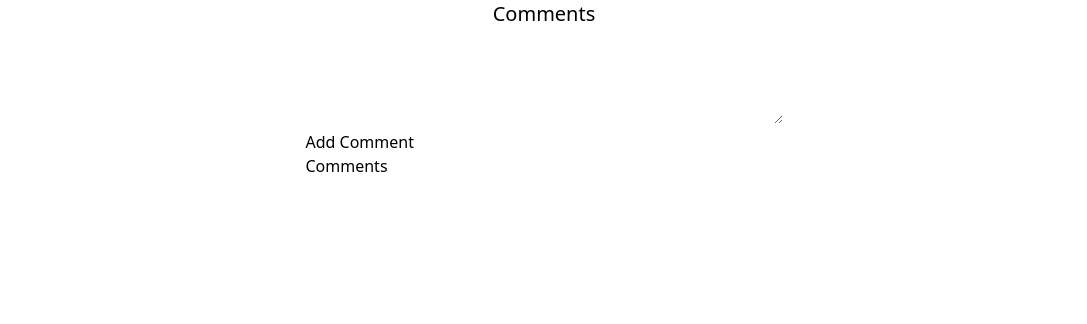
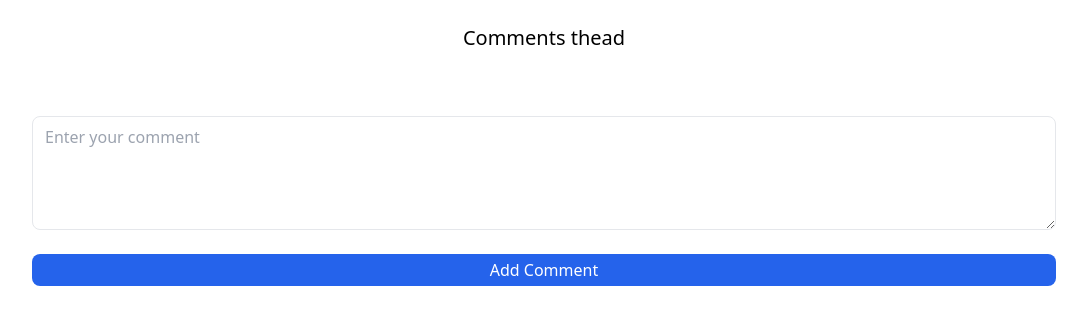
Before and after one commit to sjdonado/comments-thread-idb, a React (Vite) app: page / in a window 1280 px wide. Shown: the top 324 px of the page, without its empty margins (96-1183 px from the left). Built offline with nearby package versions, Linux system fonts and the light colour scheme.

Commit message:
feat: load comments

```diff
--- a/src/App.tsx
+++ b/src/App.tsx
@@ -2,8 +2,8 @@ import CommentsThread from './components/CommentsThread/CommentsThread';
 
 export default function App() {
   return (
-    <div className="flex flex-col justify-center items-center">
-      <h1 className="text-xl">Comments</h1>
+    <div className="flex flex-col mx-auto max-w-screen-lg gap-6">
+      <h1 className="text-xl text-center mt-6">Comments thead</h1>
       <CommentsThread />
     </div>
   );
--- a/src/components/CommentsThread/CommentsThread.tsx
+++ b/src/components/CommentsThread/CommentsThread.tsx
@@ -1,5 +1,4 @@
-import React, { useState } from 'react';
-
+import React, { useState, useEffect } from 'react';
 import type { Comment } from './store';
 import Store from './store';
 
@@ -7,11 +6,23 @@ const CommentsThread: React.FC = () => {
   const [comments, setComments] = useState<Comment[]>([]);
   const [text, setText] = useState('');
 
+  useEffect(() => {
+    const loadComments = async () => {
+      try {
+        const loadedComments = await Store.getAllComments();
+        setComments(loadedComments);
+      } catch (error) {
+        console.error('Failed to load comments:', error);
+      }
+    };
+
+    loadComments();
+  }, []);
+
   const handleAddComment = async () => {
     try {
-      const newComment = await Store.insert(text);
+      const newComment = await Store.addComment(text);
       setComments([newComment, ...comments]);
-
       setText('');
     } catch (e) {
       alert((e as Error).message);
@@ -19,14 +30,22 @@ const CommentsThread: React.FC = () => {
   };
 
   return (
-    <div>
-      <textarea value={text} onChange={e => setText(e.target.value)} rows={4} cols={50} />
-      <br />
-      <button onClick={handleAddComment}>Add Comment</button>
-      <h3>Comments</h3>
-      <ul>
+    <div className="flex flex-col mt-10 gap-4">
+      <textarea
+        value={text}
+        onChange={e => setText(e.target.value)}
+        rows={4}
+        className="w-full px-3 py-2 text-gray-700 border rounded-lg focus:outline-none"
+        placeholder="Enter your comment"
+      />
+      <button onClick={handleAddComment} className="mt-2 bg-blue-600 text-white py-1 px-4 rounded-lg">
+        Add Comment
+      </button>
+      <ul className="space-y-4">
         {comments.map(comment => (
-          <li key={comment.id}>{comment.text}</li>
+          <li key={comment.id} className="border-b pb-2">
+            {comment.text}
+          </li>
         ))}
       </ul>
     </div>
--- a/src/components/CommentsThread/store.ts
+++ b/src/components/CommentsThread/store.ts
@@ -34,7 +34,7 @@ function openDatabase(): Promise<IDBDatabase> {
   });
 }
 
-async function insert(text: Comment['text']): Promise<Comment> {
+async function addComment(text: Comment['text']): Promise<Comment> {
   const db = await openDatabase();
 
   return new Promise((resolve, reject) => {
@@ -62,7 +62,29 @@ async function insert(text: Comment['text']): Promise<Comment> {
   });
 }
 
+async function getAllComments(): Promise<Comment[]> {
+  const db = await openDatabase();
+
+  return new Promise((resolve, reject) => {
+    const transaction = db.transaction(STORE_NAME, 'readonly');
+    const store = transaction.objectStore(STORE_NAME);
+    const request = store.getAll();
+
+    request.onsuccess = () => {
+      const comments = request.result as Comment[];
+      comments.sort((a, b) => b.id - a.id);
+
+      resolve(comments);
+    };
+
+    request.onerror = () => {
+      reject(request.error);
+    };
+  });
+}
+
 export default {
   openDatabase,
-  insert,
+  addComment,
+  getAllComments,
 };
```
